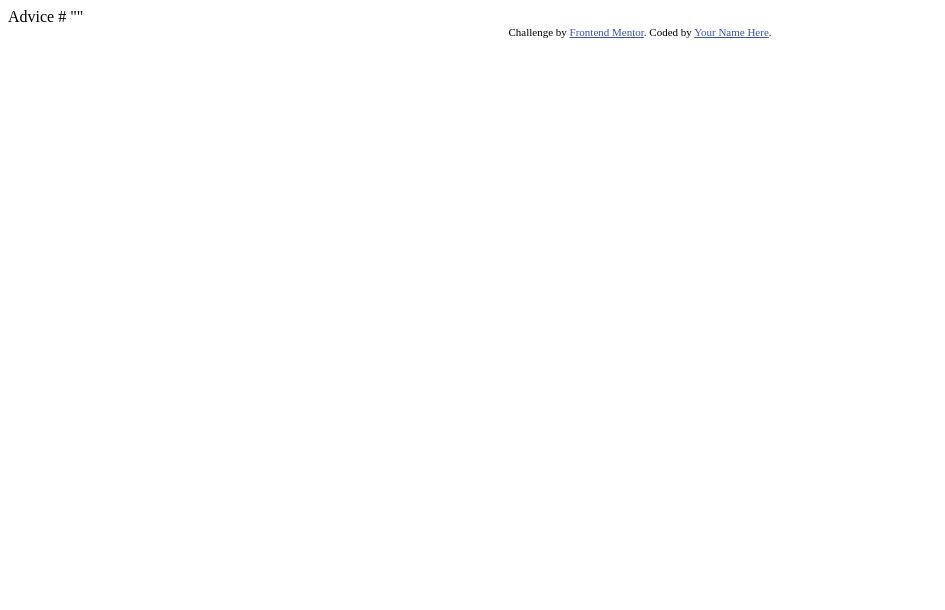
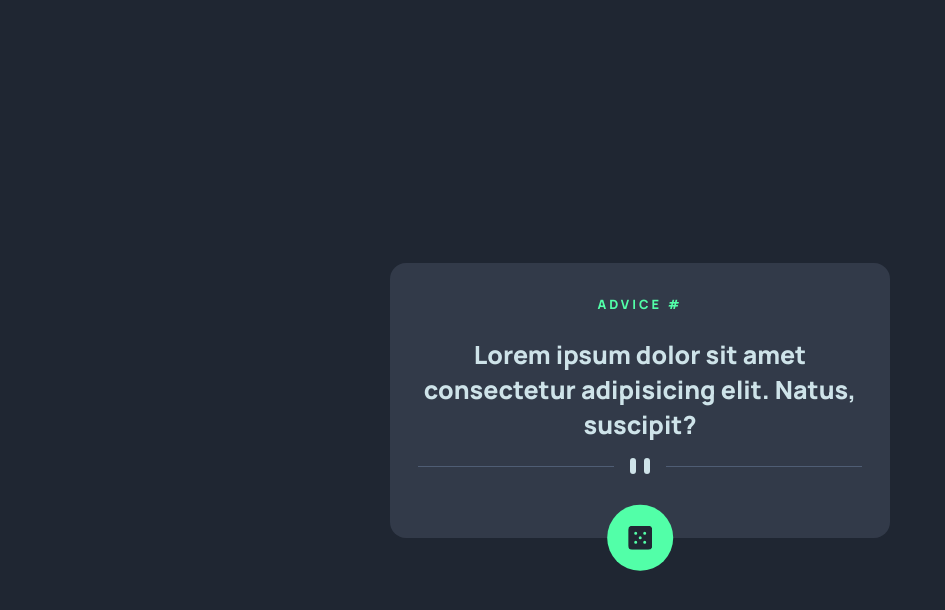
Before and after one commit to GrahamTheobald/advice-generator-app-main, a plain HTML site: page index.html in a window 1280 px wide. Shown: the whole page, without its empty margins (0-945 px from the left). Drawn offline with Linux system fonts and the light colour scheme.

Commit message:
design implemented

```diff
--- a/index.html
+++ b/index.html
@@ -5,24 +5,26 @@
   <meta name="viewport" content="width=device-width, initial-scale=1.0"> <!-- displays site properly based on user's device -->
 
   <link rel="icon" type="image/png" sizes="32x32" href="./images/favicon-32x32.png">
-
+  <link rel="stylesheet" href="styles.css">
+  <script src="script.js" defer></script>
   <title>Frontend Mentor | Advice generator app</title>
 
-  <!-- Feel free to remove these styles or customise in your own stylesheet 👍 -->
-  <style>
-    .attribution { font-size: 11px; text-align: center; }
-    .attribution a { color: hsl(228, 45%, 44%); }
-  </style>
 </head>
 <body>
+  <main>
+    <h1>
+      Advice #<span class="number"></span>
+    </h1>
+    <p class="advice">
+      Lorem ipsum dolor sit amet consectetur adipisicing elit. Natus, suscipit?
+    </p>
+    <img class="divider-desktop "src="./images/pattern-divider-desktop.svg" alt="divider">
+    <img class="divider-mobile" src="./images/pattern-divider-mobile.svg" alt="divider">
+    <div class="dice">
+      <img src="./images/icon-dice.svg" alt="dice">
+    </div>
+  </main>
 
-  Advice #<!-- Advice ID goes here -->
 
-  "<!-- Advice text goes here -->"
-
-  <div class="attribution">
-    Challenge by <a href="https://www.frontendmentor.io?ref=challenge" target="_blank">Frontend Mentor</a>.
-    Coded by <a href="#">Your Name Here</a>.
-  </div>
 </body>
 </html>
--- /dev/null
+++ b/styles.css
@@ -0,0 +1,85 @@
+@import url('https://fonts.googleapis.com/css2?family=Manrope:wght@800&display=swap');
+
+:root {
+    --LightCyan: hsl(193, 38%, 86%);
+    --NeonGreen: hsl(150, 100%, 66%);
+    --GrayishBlue: hsl(217, 19%, 38%);
+    --DarkGrayishBlue: hsl(217, 19%, 24%);
+    --DarkBlue: hsl(218, 23%, 16%);
+}
+
+*, *::before, *::after {
+    box-sizing: border-box;
+    margin: 0;
+    padding: 0;
+}
+
+body {
+    display: flex;
+    justify-content: center;
+    align-items: center;
+    font-size: 25px;
+    background-color: var(--DarkBlue);
+    font-family: 'Manrope';
+    height: 100vh;
+    padding: 1rem;
+}
+
+main {
+    display: flex;
+    flex-direction: column;
+    justify-content: center;
+    gap: 1rem;
+    align-items: center;
+    background-color: var(--DarkGrayishBlue);
+    padding: 2rem 1.5rem 4rem 1.5rem;
+    border-radius: 1rem;
+    position: relative;
+
+}
+
+h1 {
+    font-size: .8rem;
+    color: var(--NeonGreen);
+    text-transform: uppercase;
+    letter-spacing: 3px;
+    margin-bottom: .5rem;
+}
+
+p {
+    text-align: center;
+    color: var(--LightCyan);
+}
+
+.dice {
+    position: absolute;
+    bottom: 0;
+    left: 50%;
+    translate: -50% 50%;
+    display: grid;
+    justify-content: center;
+    padding: 1.3rem;
+    background-color: var(--NeonGreen);
+    border-radius: 50%;
+}
+
+.dice:hover {
+    cursor: pointer;
+    box-shadow: 0 0 30px var(--NeonGreen);
+}
+
+.divider-desktop {
+    display: none;
+}
+
+@media screen and (min-width: 600px) {
+    main {
+        max-width: 500px;
+    }
+    .divider-desktop {
+        display: block;
+    }
+    .divider-mobile {
+        display: none;
+    }
+}
```
Also changed, not shown: script.js (added).
